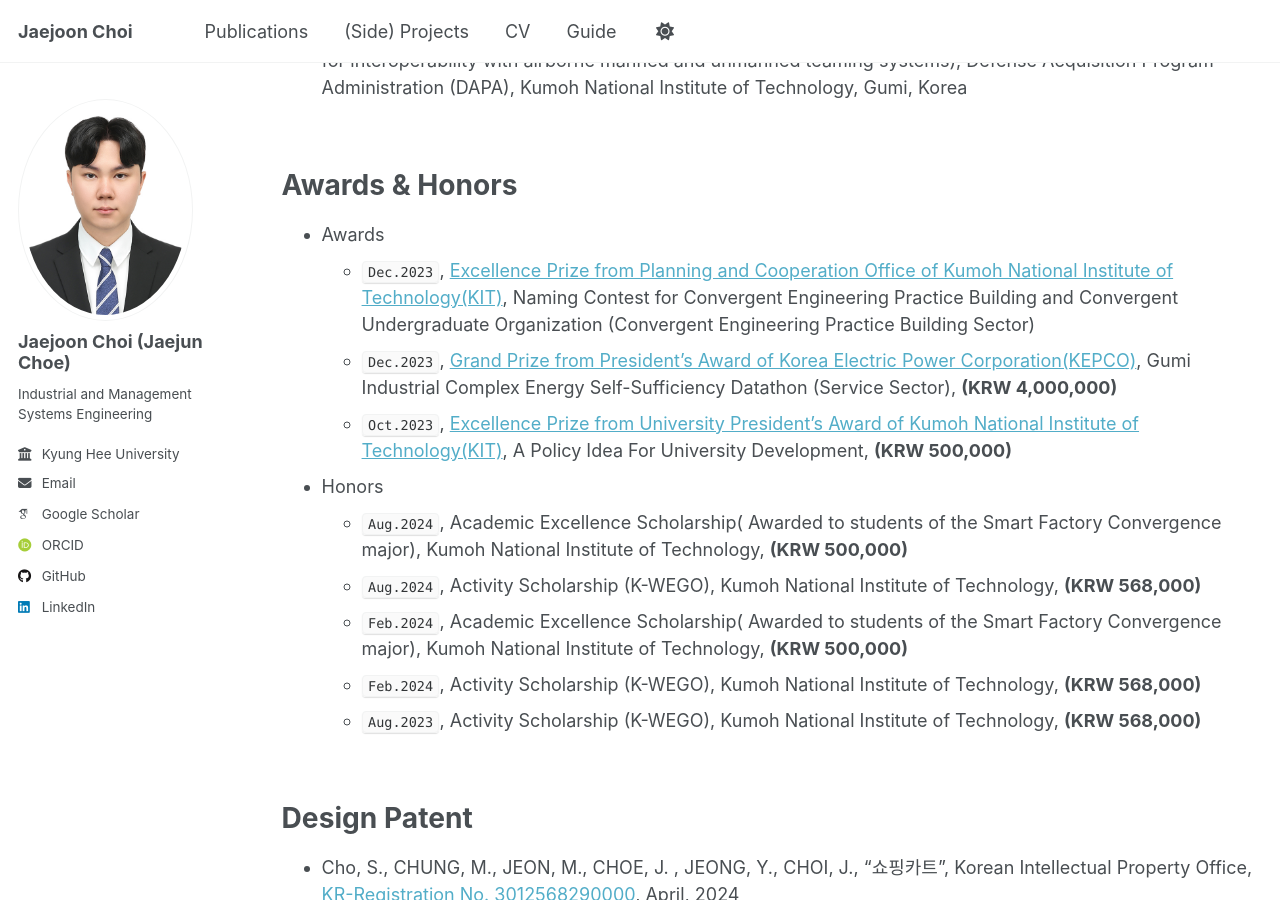
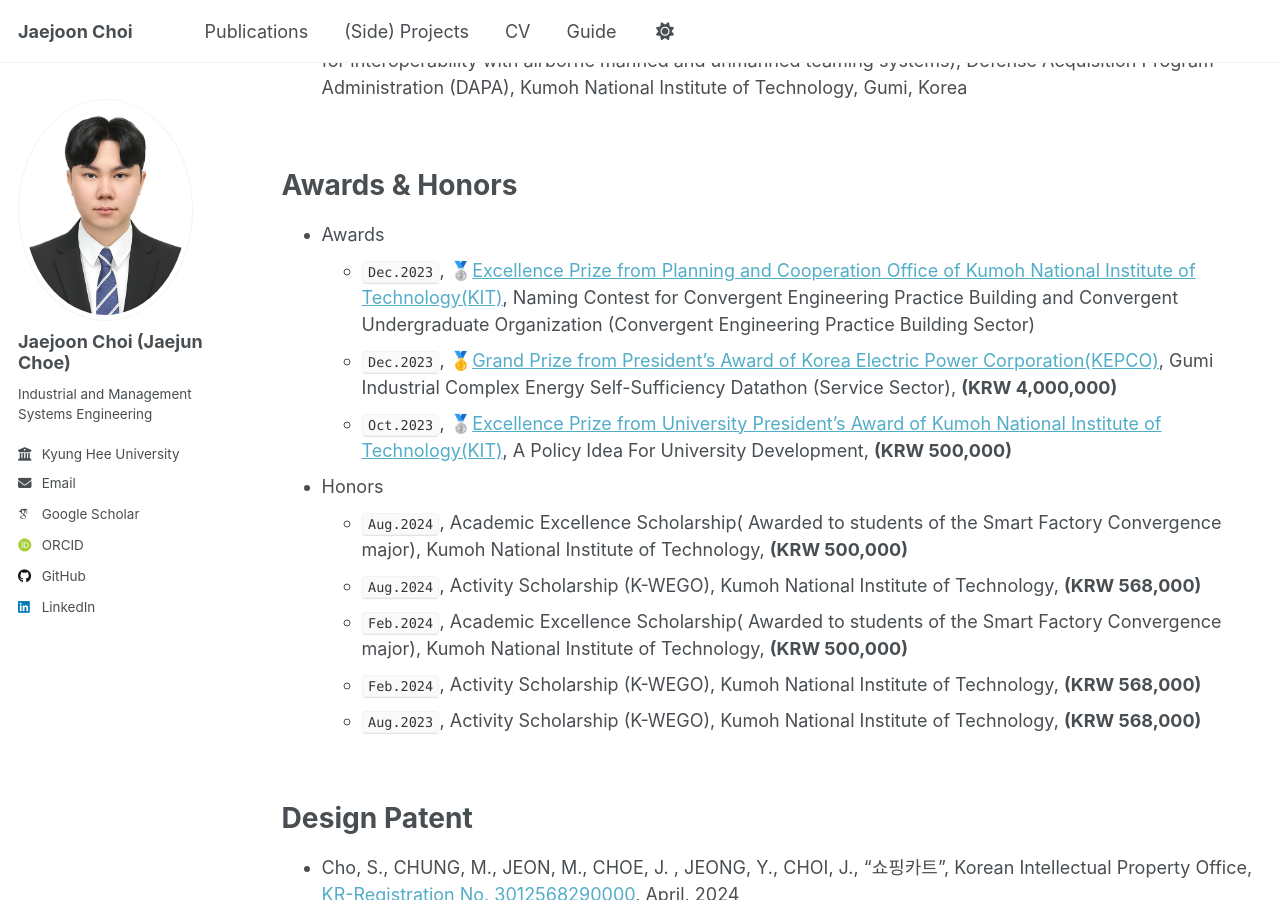
Before and after one commit to jaejunchoe/jaejunchoe.github.io, a Jekyll site: the page built from _pages/cv.md, in a window 1280 px wide and 900 px high, scrolled down 1426 px. Built offline with Jekyll 4.4.1, drawn with Linux system fonts in a browser that asks for light colours; some web fonts are replaced.

Commit message:
initial commit

```diff
--- a/_pages/cv.md
+++ b/_pages/cv.md
@@ -44,9 +44,9 @@ Projects
 Awards & Honors
 ======
 * Awards
-  * `Dec.2023`, [Excellence Prize from Planning and Cooperation Office of Kumoh National Institute of Technology(KIT)](/images/금오공대_공학실습관_네이밍_우수.jpg), Naming Contest for Convergent Engineering Practice Building and Convergent Undergraduate Organization (Convergent Engineering Practice Building Sector)
-  * `Dec.2023`, [Grand Prize from President's Award of Korea Electric Power Corporation(KEPCO)](/images/구미산단_데이터톤.jpg), Gumi Industrial Complex Energy Self-Sufficiency Datathon (Service Sector), <strong>(KRW 4,000,000)</strong>
-  * `Oct.2023`, [Excellence Prize from University President's Award of Kumoh National Institute of Technology(KIT)](/images/금오공대_정책_공모전_우수.jpg), A Policy Idea For University Development, <strong>(KRW 500,000)</strong>
+  * `Dec.2023`, 🥈[Excellence Prize from Planning and Cooperation Office of Kumoh National Institute of Technology(KIT)](/images/금오공대_공학실습관_네이밍_우수.jpg), Naming Contest for Convergent Engineering Practice Building and Convergent Undergraduate Organization (Convergent Engineering Practice Building Sector)
+  * `Dec.2023`, 🥇[Grand Prize from President's Award of Korea Electric Power Corporation(KEPCO)](/images/구미산단_데이터톤.jpg), Gumi Industrial Complex Energy Self-Sufficiency Datathon (Service Sector), <strong>(KRW 4,000,000)</strong>
+  * `Oct.2023`, 🥈[Excellence Prize from University President's Award of Kumoh National Institute of Technology(KIT)](/images/금오공대_정책_공모전_우수.jpg), A Policy Idea For University Development, <strong>(KRW 500,000)</strong>
 
 * Honors
   * `Aug.2024`, Academic Excellence Scholarship( Awarded to students of the Smart Factory Convergence major), Kumoh National Institute of Technology, <strong>(KRW 500,000)</strong>
```
Also changed, not shown: _pages/project.md (+1 -1 lines).
